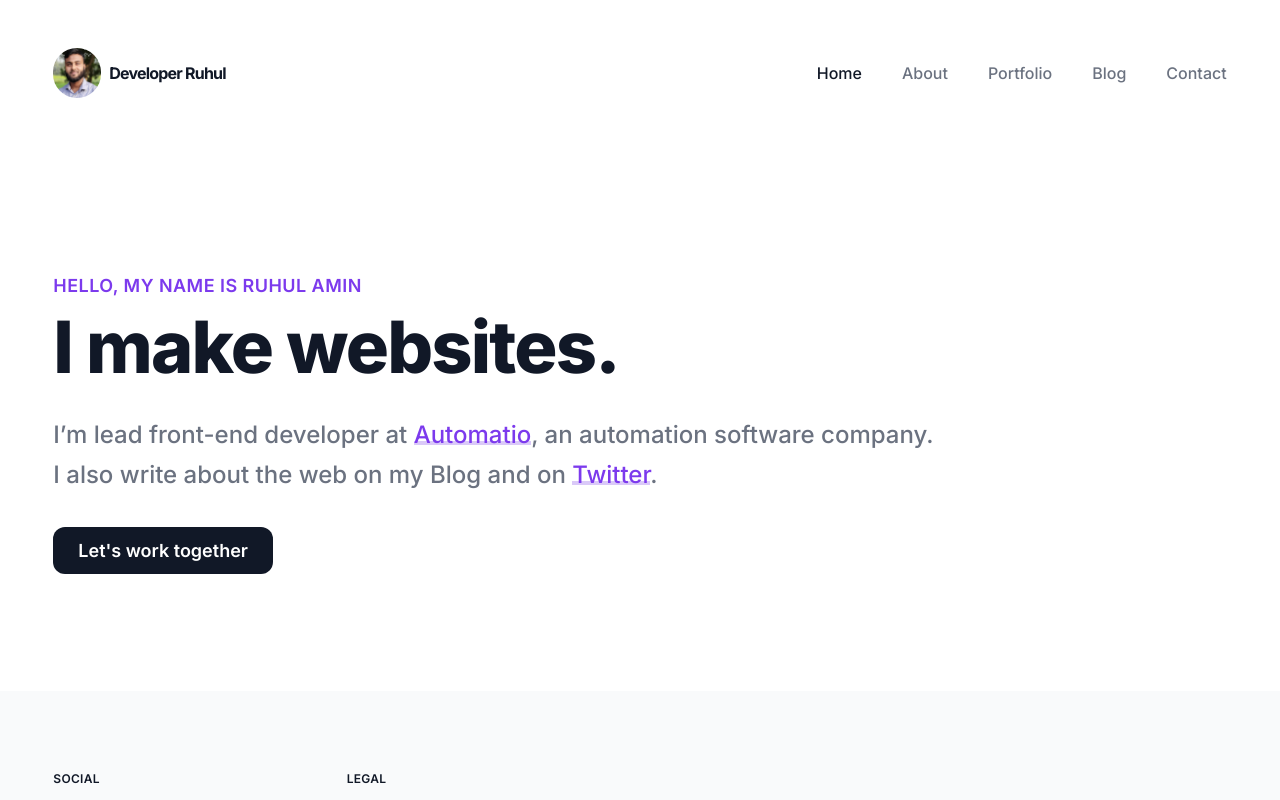
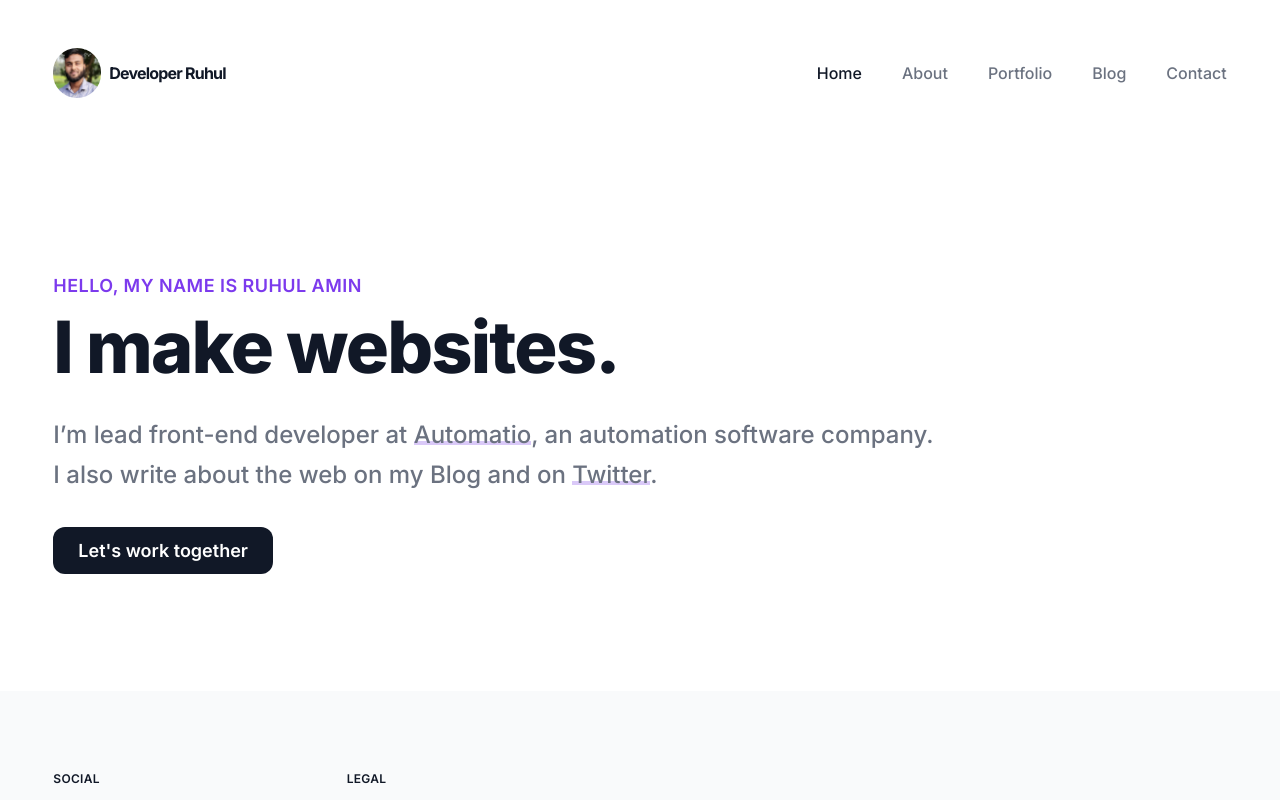
Before and after one commit to developerruhul/ruhulamin.dev, a React (Vite) app: page / in a window 1280 px wide. Shown: the top 800 px of the page. Built offline with nearby package versions, Linux system fonts and the light colour scheme.

Commit message:
feat: make underline effect colorless

```diff
--- a/src/index.css
+++ b/src/index.css
@@ -15,7 +15,6 @@
 
 .underline-effect {
   transition: 0.1s all ease;
-  @apply text-purple-600;
   box-shadow: rgb(255, 255, 255) 0px -0.166667em 0px 0px inset,
     rgba(182, 148, 241, 50%) 0px -0.333333em 0px 0px inset;
 }
```
